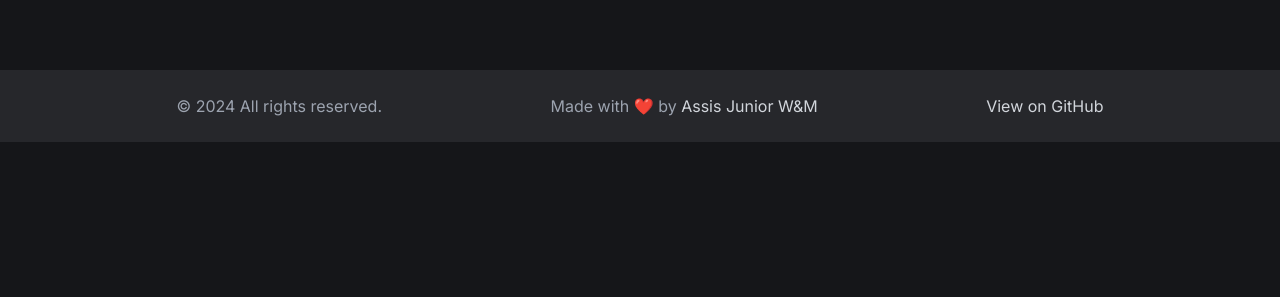
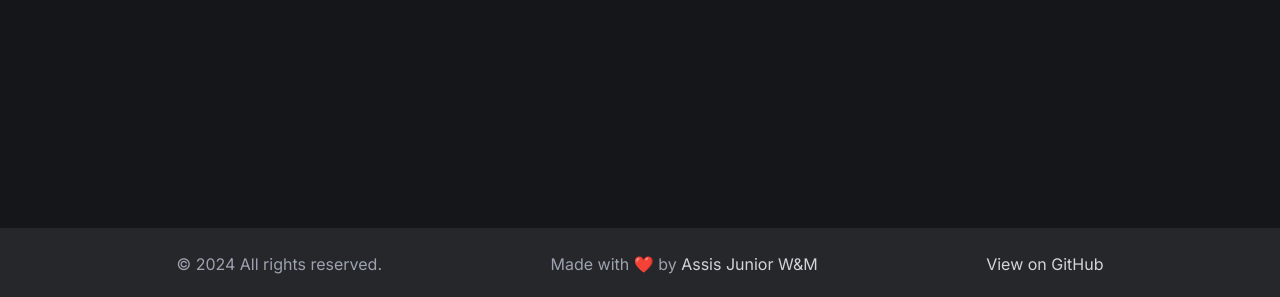
Before and after one commit to AssFerj/barber-fsw, a Next.js app: page / in a window 1280 px wide. Shown: the part 500-797 px from the top of the page. Built offline with nearby package versions, Linux system fonts and the light colour scheme; no server answers; the database is empty.

Commit message:
feat: fix footer on bottom

```diff
--- a/app/_components/Footer.tsx
+++ b/app/_components/Footer.tsx
@@ -7,7 +7,7 @@ interface FooterProps {
 const Footer: React.FC<FooterProps> = ({ property }) => {
   return (
     <React.Fragment>
-      <div className='w-full bg-secondary py-6 px-5 flex gap-3 justify-evenly items-center'>
+      <div className='w-full bg-secondary py-6 px-5 flex gap-3 justify-evenly items-center absolute bottom-0 left-0'>
         <p className='text-gray-400'>
           &copy; {new Date().getFullYear()}
           {' '}All rights reserved.
```
